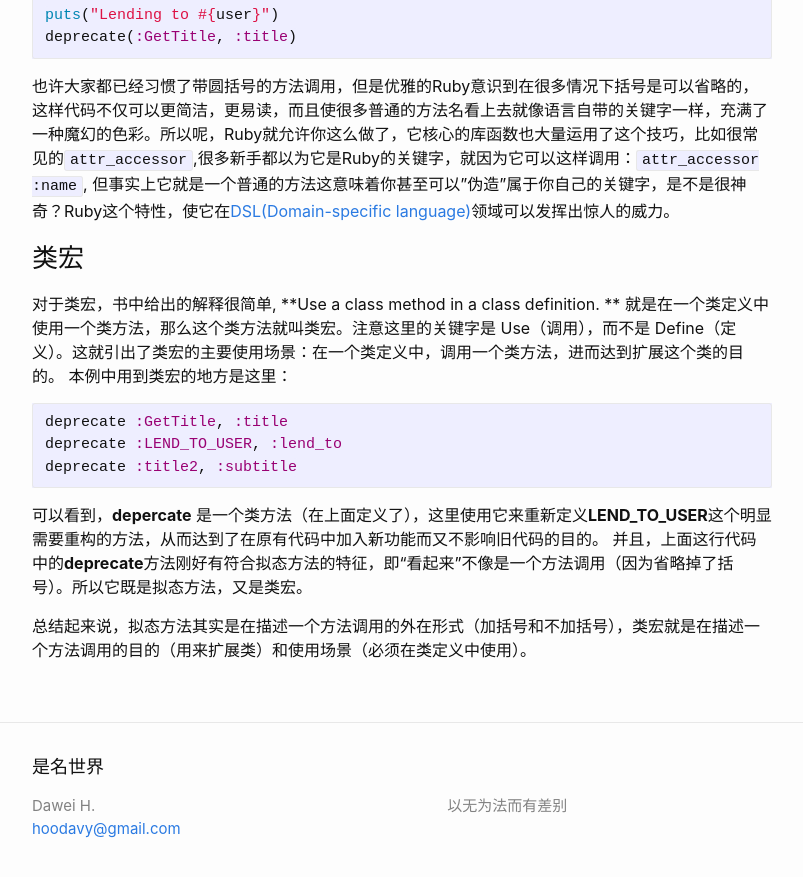
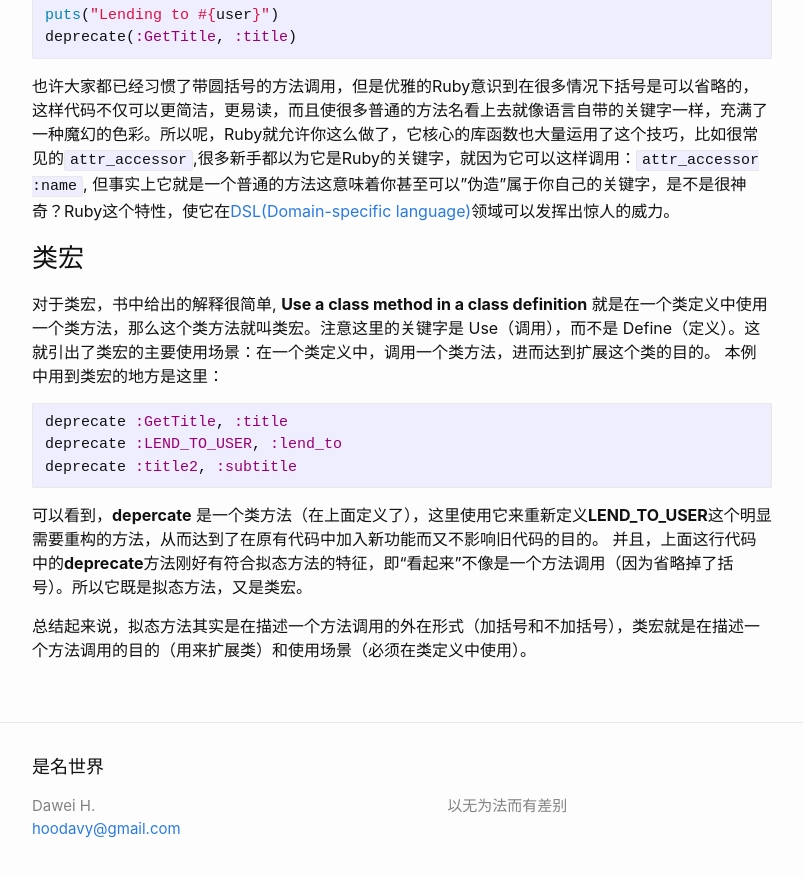
Before and after one commit to ugoa/ugoa.github.io, a Jekyll site: the page built from _posts/2013-05-05-mimic-method-vs-class-macro.md, in a window 1280 px wide and 900 px high, scrolled down 1423 px. Shown: the top 877 px of the window, without its empty margins (238-1041 px from the left). Built offline with Jekyll 4.4.1, drawn with Linux system fonts in a browser that asks for light colours.

Commit message:
minor fixes

````diff
--- a/_posts/2013-05-05-mimic-method-vs-class-macro.md
+++ b/_posts/2013-05-05-mimic-method-vs-class-macro.md
@@ -59,7 +59,7 @@ deprecate(:GetTitle, :title)
 
 ### 类宏
 
-对于类宏，书中给出的解释很简单,  **Use a class method in a class definition. ** 就是在一个类定义中使用一个类方法，那么这个类方法就叫类宏。注意这里的关键字是 Use（调用），而不是 Define（定义）。这就引出了类宏的主要使用场景：在一个类定义中，调用一个类方法，进而达到扩展这个类的目的。 本例中用到类宏的地方是这里：
+对于类宏，书中给出的解释很简单,  **Use a class method in a class definition** 就是在一个类定义中使用一个类方法，那么这个类方法就叫类宏。注意这里的关键字是 Use（调用），而不是 Define（定义）。这就引出了类宏的主要使用场景：在一个类定义中，调用一个类方法，进而达到扩展这个类的目的。 本例中用到类宏的地方是这里：
 
 ```ruby
 deprecate :GetTitle, :title
````
